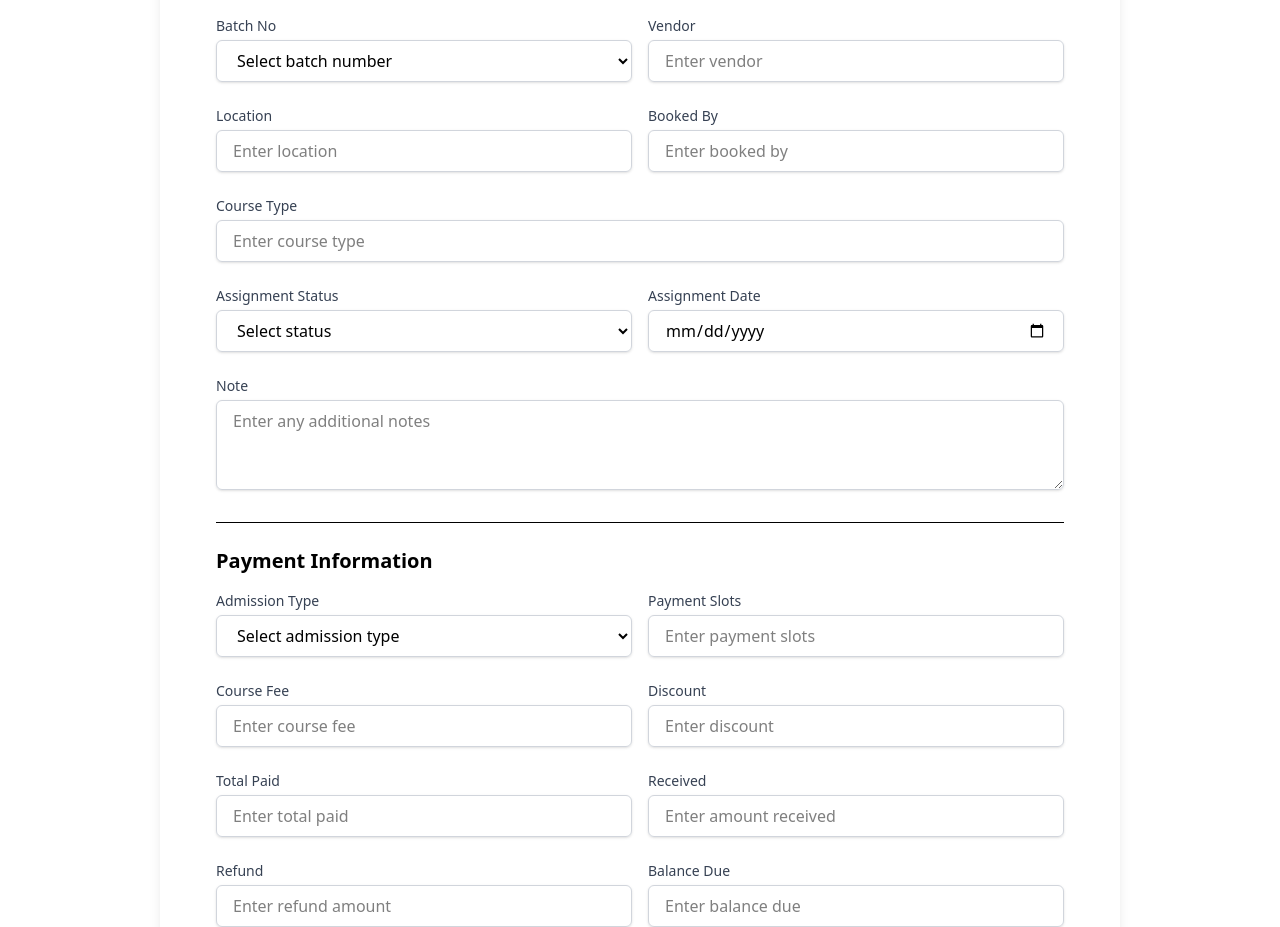
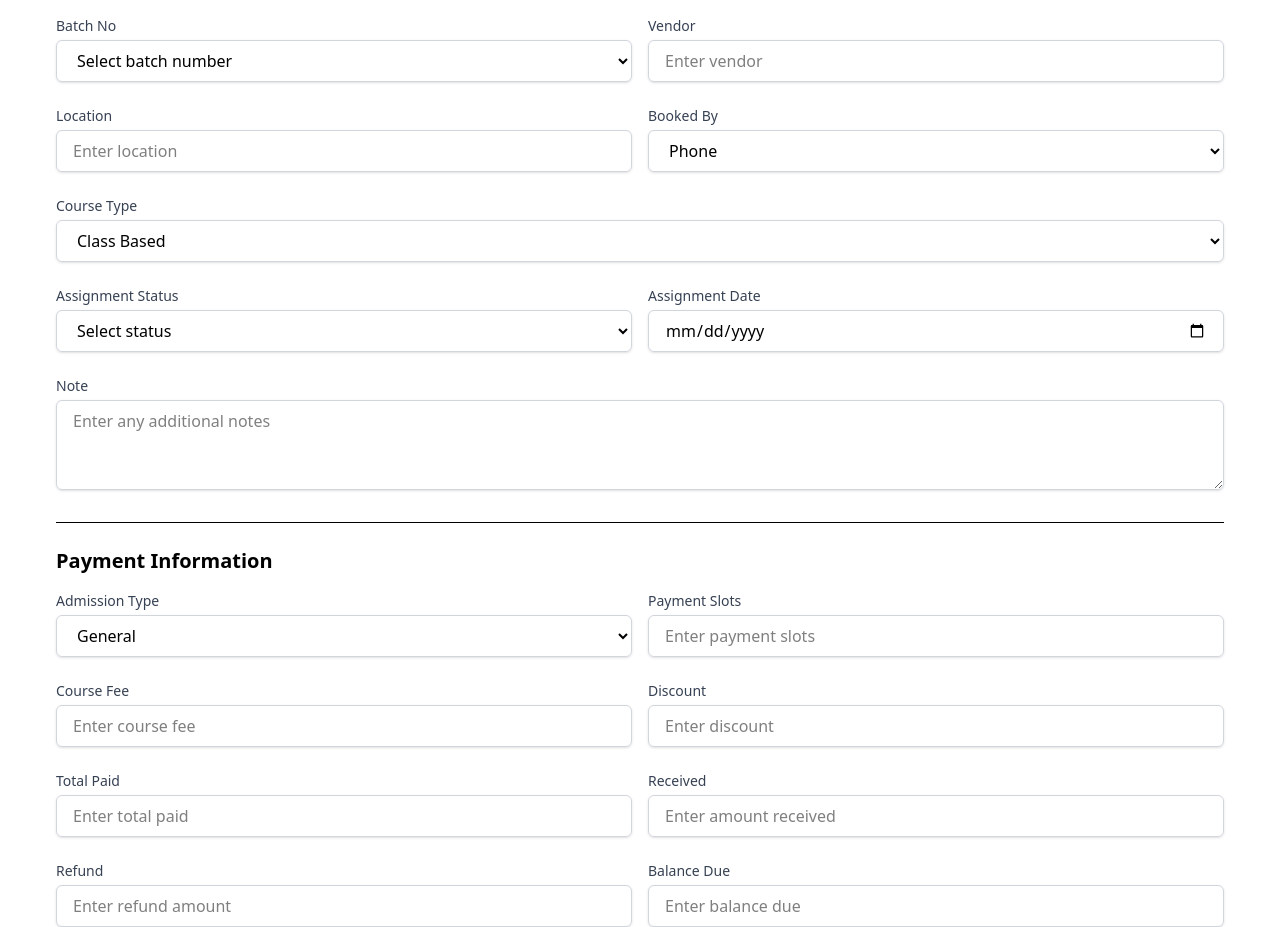
Before and after one commit to fahmidurshanto/custom-cms, a React (Vite) app: page /admission in a window 1280 px wide. Shown: the part 1260-2187 px from the top of the page. Built offline with nearby package versions, Linux system fonts and the light colour scheme.

Commit message:
Added some more fixes

```diff
--- a/src/assets/components/Admission/Admission.jsx
+++ b/src/assets/components/Admission/Admission.jsx
@@ -52,18 +52,21 @@ const Admission = () => {
 
   return (
     <motion.div
-      className="flex items-center justify-start min-h-screen"
+      className="flex items-center justify-start min-h-screen w-full"
       initial={{ opacity: 0 }}
       animate={{ opacity: 1 }}
       transition={{ duration: 0.5 }}
     >
       <motion.div
-        className="bg-white p-14 rounded-lg shadow-lg w-3/4 mx-auto"
+        className="bg-white p-14 rounded-lg shadow-lg mx-auto w-full"
         initial={{ y: -50, opacity: 0 }}
         animate={{ y: 0, opacity: 1 }}
         transition={{ delay: 0.2, duration: 0.5 }}
       >
-        <h2 className="text-3xl font-bold mb-6 text-center text-gray-800">Admission Form</h2>
+        <motion.h2
+        whileHover={{ scale: 1.05 }}
+        whileTap={{ scale: 0.95 }}
+        className="text-3xl font-bold mb-6 text-center text-gray-800">Admission Form</motion.h2>
         <form onSubmit={handleSubmit}>
           {/* Admission Date & Student Name */}
           <div className="grid grid-cols-1 md:grid-cols-2 gap-4 mb-6">
@@ -234,23 +237,6 @@ const Admission = () => {
                 <option value="Batch 4">Batch 4</option>
                 <option value="Batch 5">Batch 5</option>
               </select>
-              {/* <select
-                type="text"
-                id="batchNo"
-                name="batchNo"
-                value={formData.batchNo}
-                onChange={handleChange}
-                className="mt-1 block w-full px-4 py-2 border border-gray-300 rounded-md shadow-sm focus:outline-none focus:ring-2 focus:ring-indigo-500"
-                placeholder="Enter batch number"
-                required
-              />
-              <option value="">Select batch number</option>
-              <option value="Batch 1">Batch 1</option>
-              <option value="Batch 2">Batch 2</option>
-              <option value="Batch 3">Batch 3</option>
-              <option value="Batch 4">Batch 4</option>
-              <option value="Batch 5">Batch 5</option>
-              </select> */}
             </div>
             <div>
               <label htmlFor="vendor" className="block text-sm font-medium text-gray-700">
@@ -290,16 +276,12 @@ const Admission = () => {
               <label htmlFor="bookedBy" className="block text-sm font-medium text-gray-700">
                 Booked By
               </label>
-              <input
-                type="text"
-                id="bookedBy"
-                name="bookedBy"
-                value={formData.bookedBy}
-                onChange={handleChange}
-                className="mt-1 block w-full px-4 py-2 border border-gray-300 rounded-md shadow-sm focus:outline-none focus:ring-2 focus:ring-indigo-500"
-                placeholder="Enter booked by"
-                required
-              />
+              <select className="mt-1 block w-full px-4 py-2 border border-gray-300 rounded-md shadow-sm focus:outline-none focus:ring-2 focus:ring-indigo-500">
+                <option value="">Phone</option>
+                <option value="Admin">Online</option>
+                <option value="Staff">Face to Face</option>
+                <option value="Student">Invoice</option>
+              </select>
             </div>
           </div>
 
@@ -308,16 +290,11 @@ const Admission = () => {
             <label htmlFor="courseType" className="block text-sm font-medium text-gray-700">
               Course Type
             </label>
-            <input
-              type="text"
-              id="courseType"
-              name="courseType"
-              value={formData.courseType}
-              onChange={handleChange}
-              className="mt-1 block w-full px-4 py-2 border border-gray-300 rounded-md shadow-sm focus:outline-none focus:ring-2 focus:ring-indigo-500"
-              placeholder="Enter course type"
-              required
-            />
+            <select className="mt-1 block w-full px-4 py-2 border border-gray-300 rounded-md shadow-sm focus:outline-none focus:ring-2 focus:ring-indigo-500">
+              <option value="">Class Based</option>
+              <option value="Course 1">Online / Distance Learning</option>
+              <option value="Course 2">Blended Learning</option>
+            </select>
           </div>
 
           {/* Assignment Status & Date */}
@@ -387,10 +364,8 @@ const Admission = () => {
                   className="mt-1 block w-full px-4 py-2 border border-gray-300 rounded-md shadow-sm focus:outline-none focus:ring-2 focus:ring-indigo-500"
                   required
                 >
-                  <option value="">Select admission type</option>
-                  <option value="New">New</option>
-                  <option value="Transfer">Transfer</option>
-                  <option value="Returning">Returning</option>
+                  <option value="">General</option>
+                  <option value="">Price Plan</option>
                 </select>
               </div>
               <div>
```
